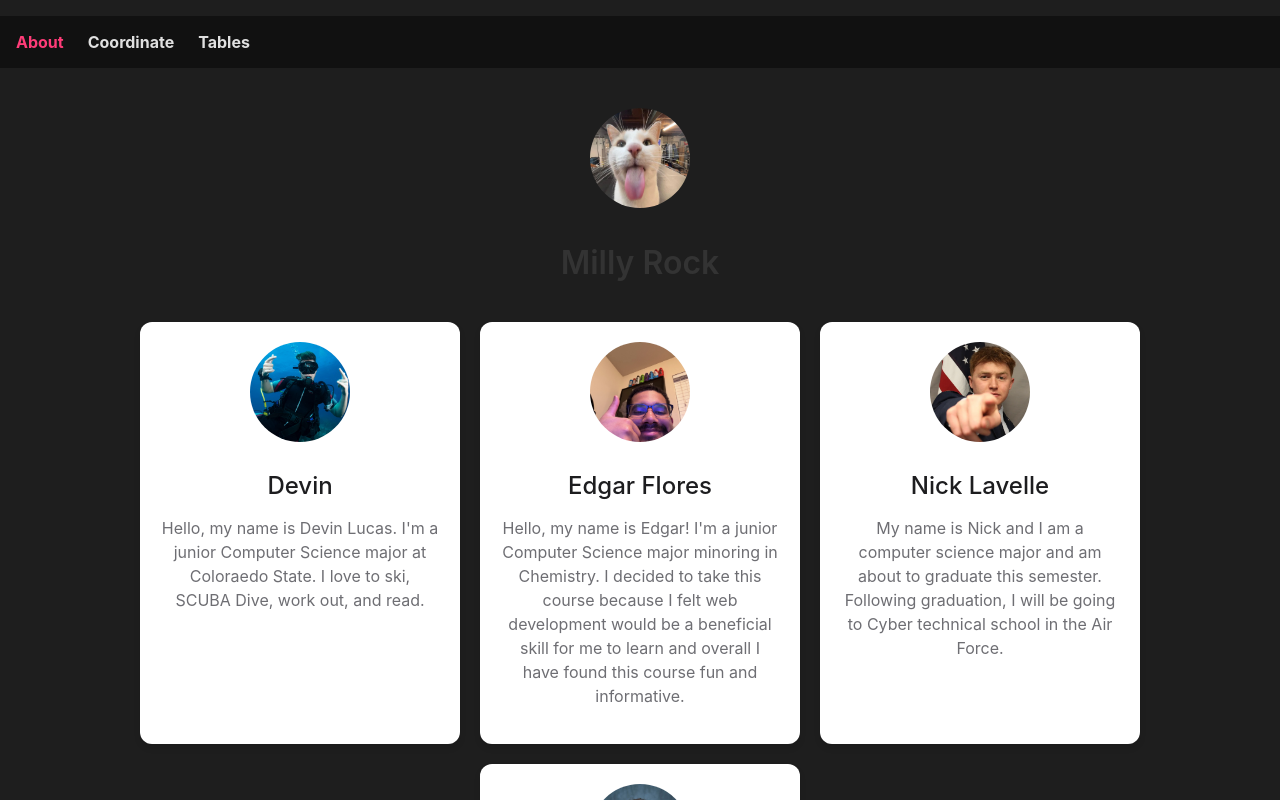
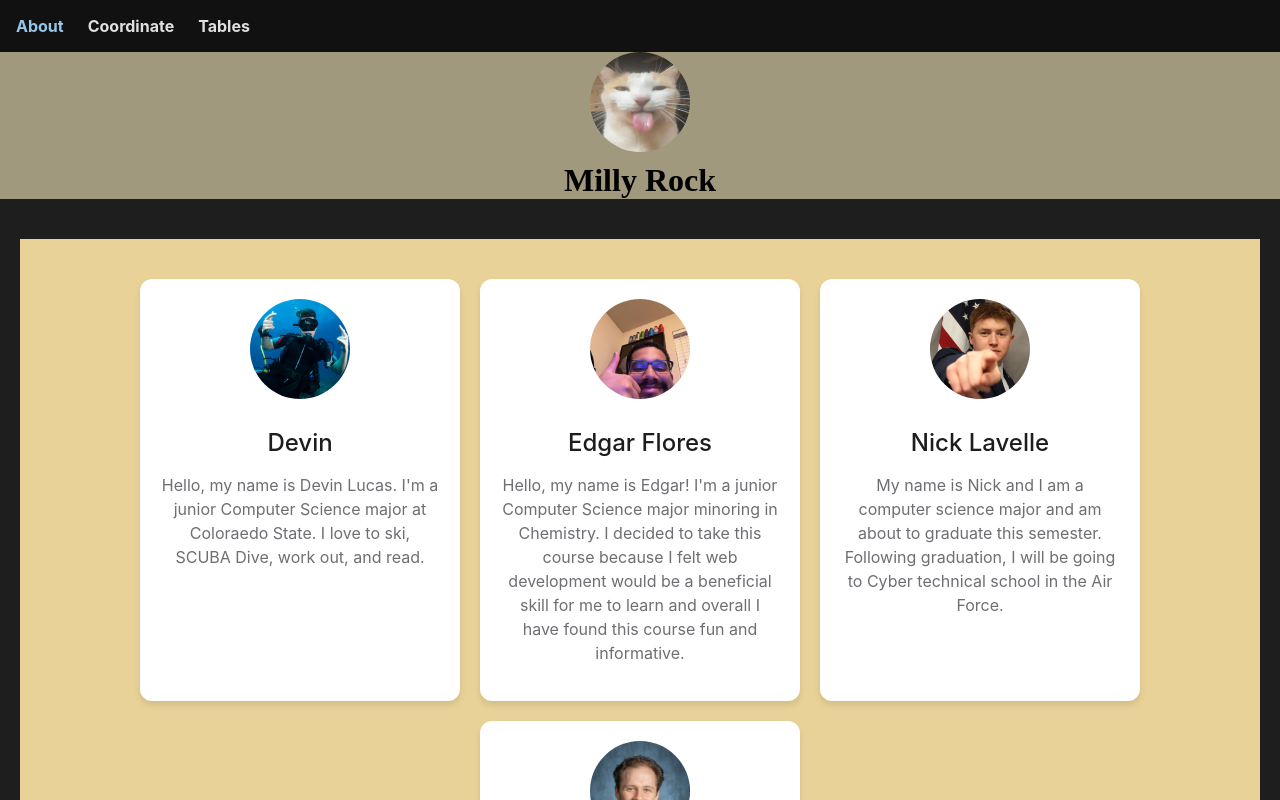
Before and after one commit to lavelle3/Color-Coordinate, an Angular app: page /about in a window 1280 px wide. Shown: the top 800 px of the page. Built offline with nearby package versions, Linux system fonts and the light colour scheme.

Commit message:
changed a lot of colors / formatting

```diff
--- a/src/app/components/header/header.component.css
+++ b/src/app/components/header/header.component.css
@@ -14,5 +14,5 @@
 
   .nav-bar a:hover,
   .nav-bar a.active-link {
-    color: #ff3c78;
+    color: #98c6eb;
   }
--- a/src/app/components/header/header.component.html
+++ b/src/app/components/header/header.component.html
@@ -1,4 +1,3 @@
-<p></p>
 <nav class="nav-bar">
     <a routerLink="/about" routerLinkActive="active-link">About</a>
     <a routerLink="/coordinate" routerLinkActive="active-link">Coordinate</a>
--- a/src/app/pages/about/about.component.css
+++ b/src/app/pages/about/about.component.css
@@ -4,21 +4,29 @@
     margin: 0 auto;
     padding: 40px 20px;
     text-align: center;
+    background-color: #e8d297;
 }
 
-.team-header {
+.team-header-section {
     margin-bottom: 40px;
+    background-color: #A1997D;
+    text-align: center;
 }
 
 .team-logo {
+    margin: 0 auto 10px auto;
+    display: block;
     border-radius: 50%;
-    margin-bottom: 10px;
 }
 
 .team-name {
     font-size: 2rem;
     font-weight: 600;
-    color: #333;
+    color: #000000;
+    font-family: 'Lucida Handwriting', cursive;
+    align-items: center;
+    margin: 0;
+    padding: 0;
 }
 
 .team-cards {
@@ -58,3 +66,12 @@
     color: #6e6e73;
     line-height: 1.5;
 }
+
+.body {
+    background-color: #e8d297;
+    margin: 0;
+    padding: 0;
+    min-height: 100vh;
+    display: flex;
+    flex-direction: column;
+  }
--- a/src/app/pages/about/about.component.html
+++ b/src/app/pages/about/about.component.html
@@ -1,15 +1,15 @@
-<div>
-    <div class="team-section">
-        <div class="team-header">
-            <img ngSrc="/fatfatmillycat.jpg" alt="Team Logo" class="team-logo" width="100" height="100">
+<div class="team-header-section">
+    <div class="team-header-section">
+      <img ngSrc="/cat_logo.jpg" alt="Team Logo" class="team-logo" width="100" height="100">
       <h1 class="team-name">Milly Rock</h1>
     </div>
+  </div>
+  <div class="team-section">
     <div class="team-cards">
       <div class="team-card" *ngFor="let member of teamMembers">
-                <img [ngSrc]="member.profileImage" alt="{{ member.name }}'s Profile Image" class="profile-image" width="100" height="100" >
+        <img [ngSrc]="member.profileImage" alt="{{ member.name }}'s Profile Image" class="profile-image" width="100" height="100">
         <h2 class="member-name">{{ member.name }}</h2>
         <p class="member-bio">{{ member.bio }}</p>
       </div>
     </div>
   </div>
-</div>
--- a/src/app/pages/coordinate/coordinate.component.css
+++ b/src/app/pages/coordinate/coordinate.component.css
@@ -2,7 +2,7 @@
     display: flex;
     align-items: center;
     padding: 1rem;
-    background-color: #80765c;
+    background-color: #A1997D;
   }
 
   .logo img {
@@ -16,7 +16,7 @@
     text-align: center;
     font-size: 2rem;
     font-weight: bold;
-    color: #31302b;
+    color: #000000;
     font-family: 'Lucida Handwriting', cursive;
   }
 
@@ -26,9 +26,10 @@
     gap: 1rem;
     width: 250px;
     padding: 1rem;
-    background-color: #ffc800;
+    background-color: #98c6eb;
     border-radius: 8px;
     box-shadow: 0 4px 10px rgba(0, 0, 0, 0.2);
+    justify-content: center;
   }
 
   form {
@@ -45,10 +46,12 @@
 
   button {
     padding: 0.5rem;
-    background-color: #500;
-    color: white;
+    background-color: #8E9FA4;
+    color: rgb(0, 0, 0);
     border: none;
     cursor: pointer;
+    align-self: center;
+    display: flex;
   }
 
   button:disabled {
@@ -64,3 +67,7 @@
     display: flex;
     flex-direction: column;
   }
+
+  .form-label{
+    color: #000000;
+  }
--- a/src/app/pages/coordinate/coordinate.component.html
+++ b/src/app/pages/coordinate/coordinate.component.html
@@ -1,6 +1,6 @@
 <section class="header">
     <div class="logo">
-      <img src="/cat.png" alt="Logo" />
+      <img src="/cat_logo.jpg" alt="Logo" />
     </div>
     <div class="company-name">
       <h1>Milly Rock Co.</h1>
@@ -9,21 +9,21 @@
   <body>
   <section class="form-container">
     <form (ngSubmit)="onSubmit(colorForm)" #colorForm="ngForm">
-      <label>
+      <label class="form-label">
         Rows:
         <input type="number" name="rows" ngModel min="1" max="1000" required #rows="ngModel" />
         <div *ngIf="rows.invalid && rows.touched">
           Error: please enter a value between 1-1000 for Rows.
         </div>
       </label>
-      <label>
+      <label class="form-label">
         Columns:
         <input type="number" name="columns" ngModel min="1" max="702" required #columns="ngModel" />
         <div *ngIf="columns.invalid && columns.touched">
           Error: please enter a value between 1-702 for Columns.
         </div>
       </label>
-      <label>
+      <label class="form-label">
         Colors:
         <input type="number" name="colors" ngModel min="1" max="10" required #colors="ngModel" />
         <div *ngIf="colors.invalid && colors.touched">
--- a/src/app/pages/tables/tables.component.css
+++ b/src/app/pages/tables/tables.component.css
@@ -63,3 +63,9 @@
   .print-button:hover {
     background-color: #45a049;
   }
+
+  body {
+    background-color: #e8d297;
+    margin: 0;
+    padding: 0;
+  }
--- a/src/app/pages/tables/tables.component.html
+++ b/src/app/pages/tables/tables.component.html
@@ -1,3 +1,4 @@
+<body>
 <div class="table-one">
     <table class="color-table">
         <tr *ngFor="let row of displayedColors; let i = index">
@@ -32,3 +33,4 @@
     </table>
     <button class="print-button" (click)="printPage()">Print Page</button>
 </div>
+</body>
```
Also changed, not shown: public/cat.png (deleted), public/cat_logo.jpg (added). Lines whose indentation alone changed are shown as unchanged.
